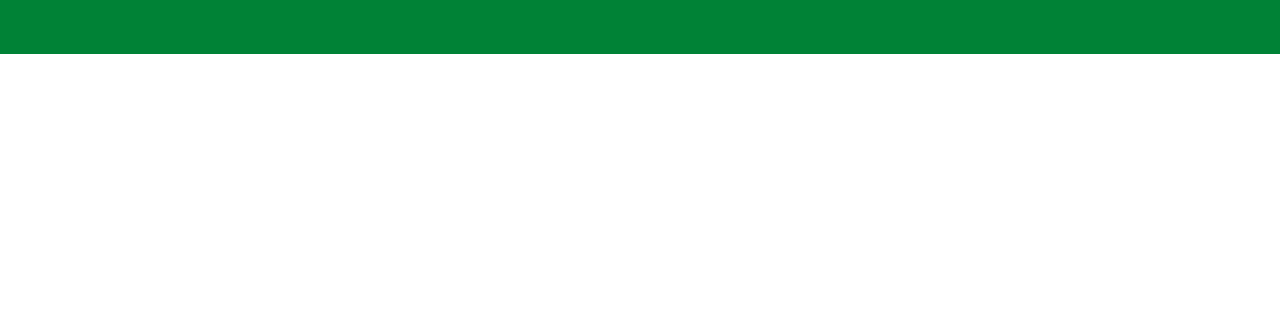
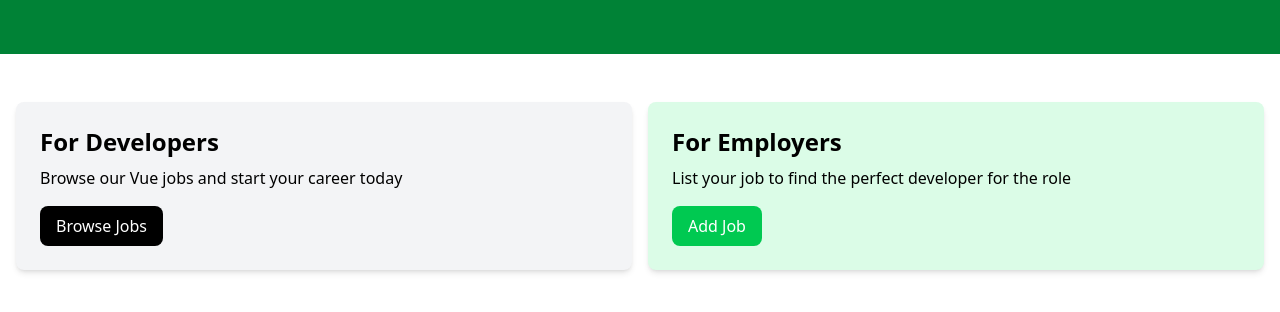
Before and after one commit to h-rawat/vue-crash-course, a Vue app: page / in a window 1280 px wide. Shown: the part 226-538 px from the top of the page. Built offline with nearby package versions, Linux system fonts and the light colour scheme.

Commit message:
homecard and card container component

```diff
--- a/src/App.vue
+++ b/src/App.vue
@@ -1,9 +1,11 @@
 <script setup>
 import Navbar from "@/components/Navbar.vue";
 import Hero from "@/components/Hero.vue";
+import HomeCards from "@/components/HomeCards.vue";
 </script>
 
 <template>
   <Navbar />
   <Hero title="Test title" subtitle="test subtitle" />
+  <HomeCards />
 </template>
--- /dev/null
+++ b/src/components/Card.vue
@@ -0,0 +1,17 @@
+<script setup>
+import { defineProps } from "vue";
+
+defineProps({
+  bg: {
+    type: String,
+    default: "bg-gray-100",
+  },
+});
+</script>
+
+<template>
+  <div :class="`${bg} p-6 rounded-lg shadow-md`">
+    <!-- slot is similar to children prop -->
+    <slot></slot>
+  </div>
+</template>
--- /dev/null
+++ b/src/components/HomeCards.vue
@@ -0,0 +1,36 @@
+<script setup>
+import Card from "@/components/Card.vue";
+</script>
+
+<template>
+  <section class="py-4">
+    <div class="container-xl lg:container m-auto">
+      <div class="grid grid-cols-1 md:grid-cols-2 gap-4 p-4 rounded-lg">
+        <Card>
+          <h2 class="text-2xl font-bold">For Developers</h2>
+          <p class="mt-2 mb-4">
+            Browse our Vue jobs and start your career today
+          </p>
+          <a
+            href="jobs.html"
+            class="inline-block bg-black text-white rounded-lg px-4 py-2 hover:bg-gray-700"
+          >
+            Browse Jobs
+          </a>
+        </Card>
+        <Card bg="bg-green-100">
+          <h2 class="text-2xl font-bold">For Employers</h2>
+          <p class="mt-2 mb-4">
+            List your job to find the perfect developer for the role
+          </p>
+          <a
+            href="add-job.html"
+            class="inline-block bg-green-500 text-white rounded-lg px-4 py-2 hover:bg-green-600"
+          >
+            Add Job
+          </a>
+        </Card>
+      </div>
+    </div>
+  </section>
+</template>
```
